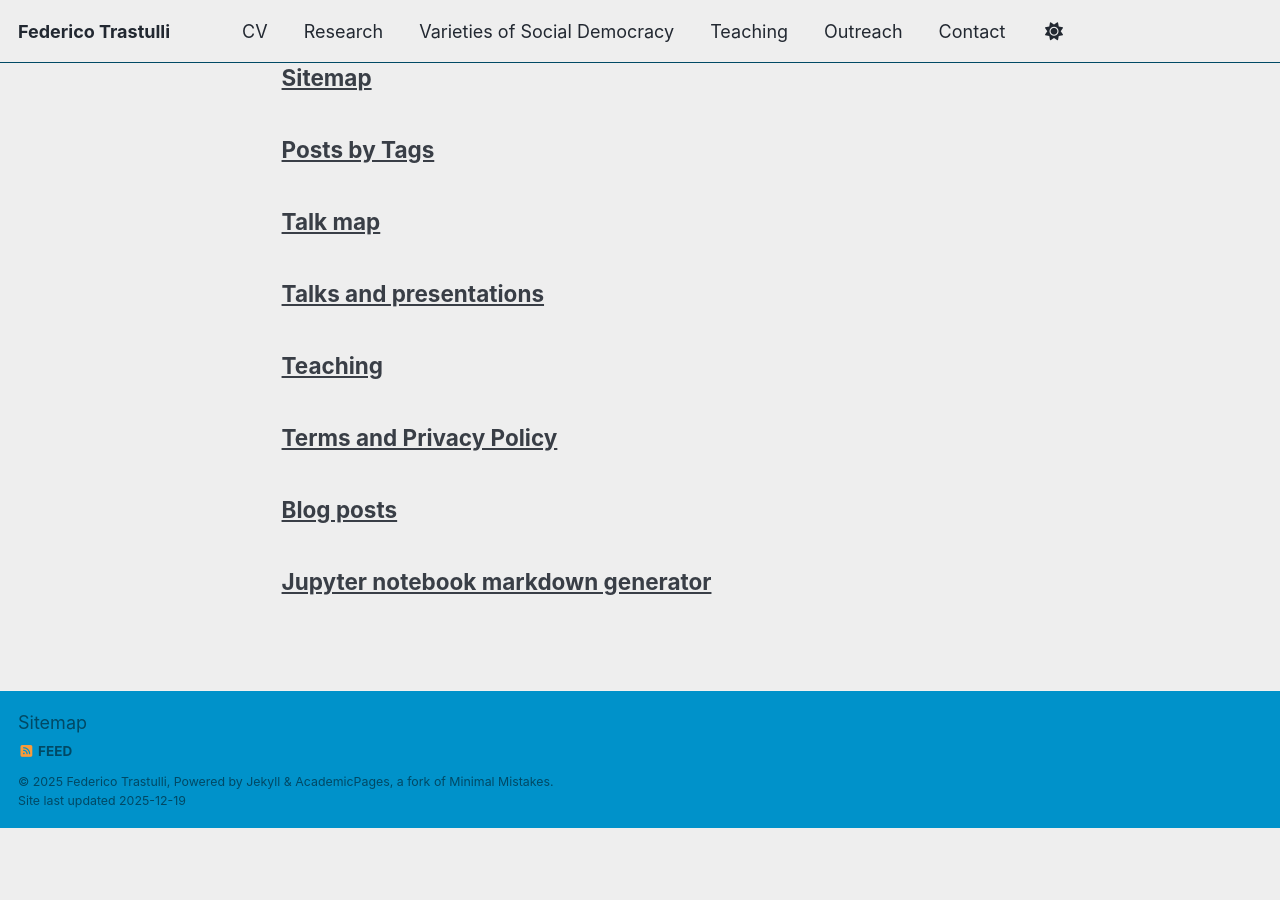
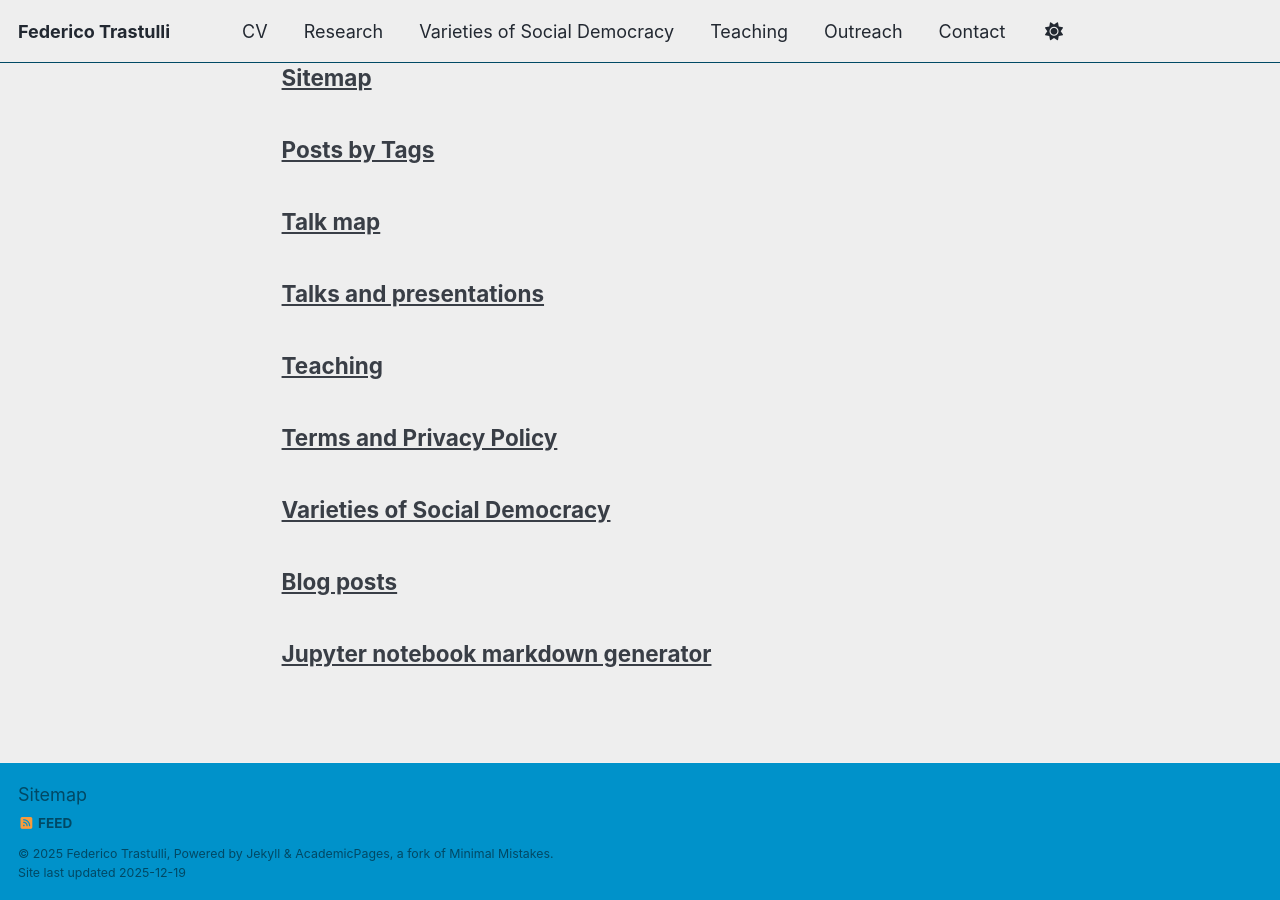
Before and after one commit to federicotrastulli/federicotrastulli.github.io, a Jekyll site: the page built from _pages/page-archive.html, in a window 1280 px wide and 900 px high, scrolled down 902 px. Built offline with Jekyll 4.4.1, drawn with Linux system fonts in a browser that asks for light colours; a script bundle is joined from its source files by our own code; library files that are not in the unit come from our copies; before the commit the page ends 1730 px from its top, so only the background shows below that.

Commit message:
Update vosd.md

```diff
--- a/_pages/vosd.md
+++ b/_pages/vosd.md
@@ -1,10 +1,7 @@
 ---
-permalink: /
+title: Varieties of Social Democracy
+permalink: /vosd/
 author_profile: true
-title: ""
-redirect_from:
-  - /vosd/
-  - /vosd.html
 ---
 
 More soon!
```
